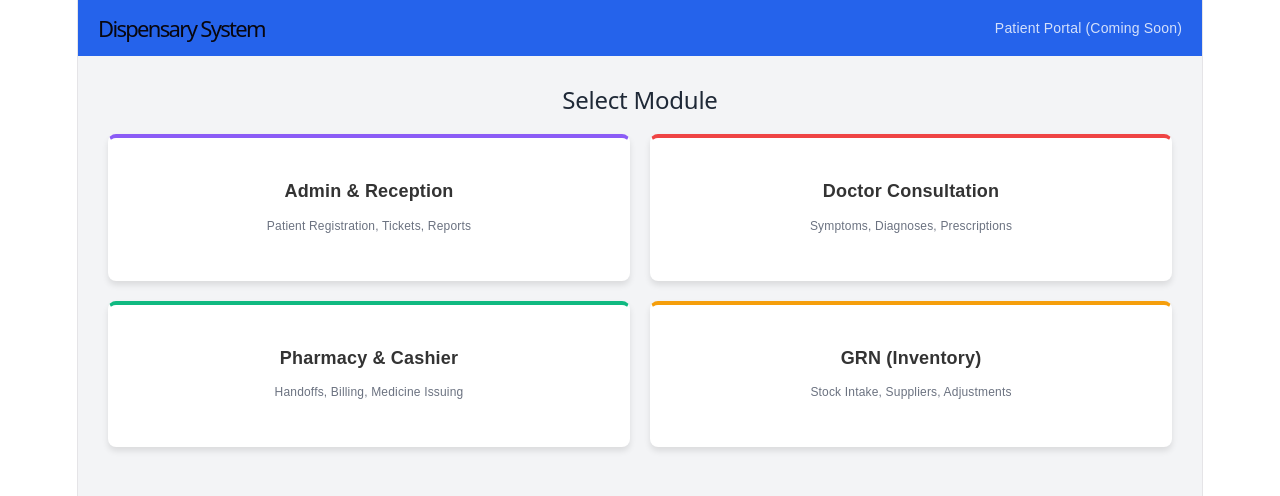
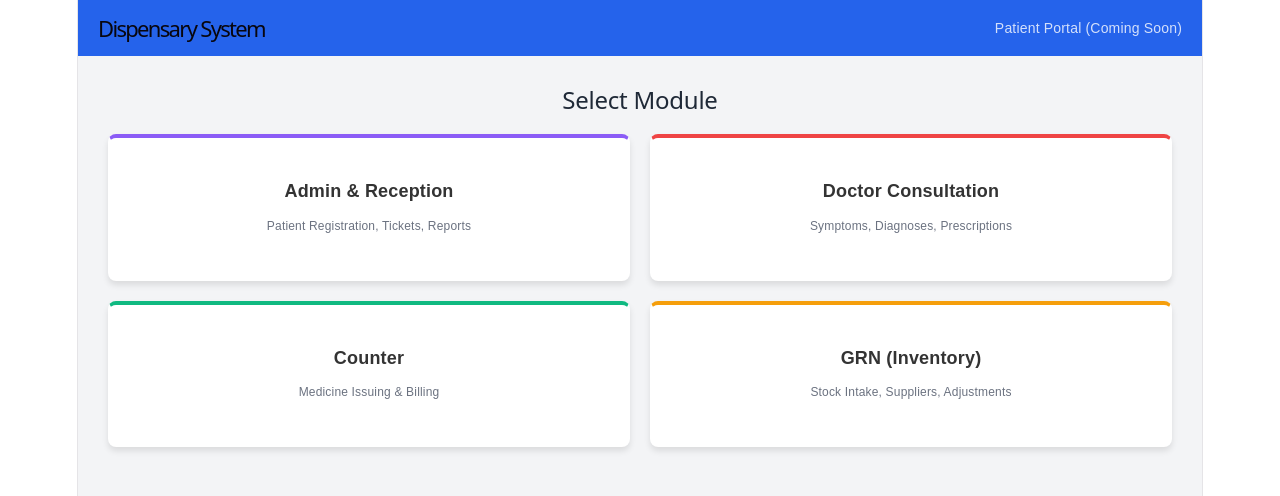
Before and after one commit to WellspringLanka/wellspring, a React (Vite) app: page / in a window 1280 px wide. Shown: the top 496 px of the page. Built offline with nearby package versions, Linux system fonts and the light colour scheme.

Commit message:
update as counter

```diff
--- a/src/App.jsx
+++ b/src/App.jsx
@@ -8,7 +8,6 @@ const Layout = ({ children }) => (
         <h1 style={{ margin: 0, fontSize: '22px' }}>Dispensary System</h1>
       </Link>
       <nav style={{ fontSize: '14px' }}>
-        {/* Placeholder for future Patient Reservation System Login/Link */}
         <span style={{ opacity: 0.8 }}>Patient Portal (Coming Soon)</span>
       </nav>
     </header>
@@ -39,22 +38,22 @@ const Dashboard = () => {
       <h2 style={{ marginBottom: '20px', color: '#1f2937' }}>Select Module</h2>
       <div style={{ display: 'grid', gridTemplateColumns: 'repeat(2, 1fr)', gap: '20px' }}>
 
-        <Link to="/admin" style={{ ...tileStyle, borderTop: '4px solid #8b5cf6' }}>
+        <Link to="/admin" className="custom-tile" style={{ ...tileStyle, borderTop: '4px solid #8b5cf6' }}>
           Admin & Reception
           <div style={{ fontSize: '12px', fontWeight: 'normal', color: '#6b7280', marginTop: '8px' }}>Patient Registration, Tickets, Reports</div>
         </Link>
 
-        <Link to="/doctor" style={{ ...tileStyle, borderTop: '4px solid #ef4444' }}>
+        <Link to="/doctor" className="custom-tile" style={{ ...tileStyle, borderTop: '4px solid #ef4444' }}>
           Doctor Consultation
           <div style={{ fontSize: '12px', fontWeight: 'normal', color: '#6b7280', marginTop: '8px' }}>Symptoms, Diagnoses, Prescriptions</div>
         </Link>
 
-        <Link to="/cashier" style={{ ...tileStyle, borderTop: '4px solid #10b981' }}>
-          Pharmacy & Cashier
-          <div style={{ fontSize: '12px', fontWeight: 'normal', color: '#6b7280', marginTop: '8px' }}>Handoffs, Billing, Medicine Issuing</div>
+        <Link to="/counter" className="custom-tile" style={{ ...tileStyle, borderTop: '4px solid #10b981' }}>
+          Counter
+          <div style={{ fontSize: '12px', fontWeight: 'normal', color: '#6b7280', marginTop: '8px' }}>Medicine Issuing & Billing</div>
         </Link>
 
-        <Link to="/grn" style={{ ...tileStyle, borderTop: '4px solid #f59e0b' }}>
+        <Link to="/grn" className="custom-tile" style={{ ...tileStyle, borderTop: '4px solid #f59e0b' }}>
           GRN (Inventory)
           <div style={{ fontSize: '12px', fontWeight: 'normal', color: '#6b7280', marginTop: '8px' }}>Stock Intake, Suppliers, Adjustments</div>
         </Link>
@@ -81,10 +80,10 @@ const DoctorView = () => (
   </div>
 );
 
-const CashierView = () => (
+const CounterView = () => (
   <div>
-    <h2>Pharmacy & Cashier</h2>
-    <p>Multi-tab supported billing and pharmacy issuing.</p>
+    <h2>Counter</h2>
+    <p>Multi-tab supported billing and medicine issuing.</p>
     <Link to="/">← Back to Dashboard</Link>
   </div>
 );
@@ -106,7 +105,7 @@ export default function App() {
           <Route path="/" element={<Dashboard />} />
           <Route path="/admin" element={<AdminView />} />
           <Route path="/doctor" element={<DoctorView />} />
-          <Route path="/cashier" element={<CashierView />} />
+          <Route path="/counter" element={<CounterView />} />
           <Route path="/grn" element={<GRNView />} />
         </Routes>
       </Layout>
```
